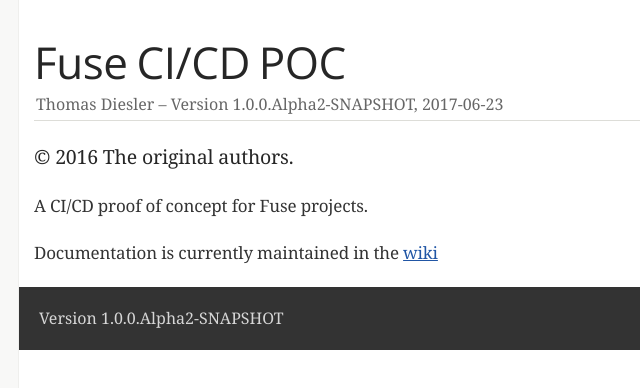
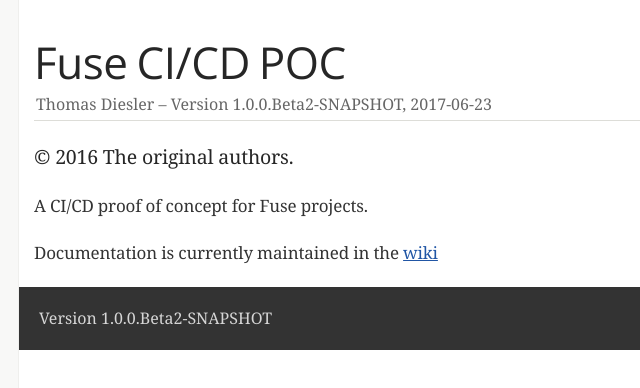
Before and after one commit to FuseCID/cidpoc, a plain HTML site: page docs/index.html in a window 1280 px wide. Shown: the full height of the page, 301-941 px from the left. Drawn offline with nearby package versions, Linux system fonts and the light colour scheme; a web font is replaced by a local one.

```diff
--- a/docs/index.html
+++ b/docs/index.html
@@ -424,7 +424,7 @@ body.book #toc,body.book #preamble,body.book h1.sect0,body.book .sect1>h2{page-b
 <h1>Fuse CI/CD POC</h1>
 <div class="details">
 <span id="author" class="author">Thomas Diesler</span><br>
-<span id="revnumber">version 1.0.0.Alpha2-SNAPSHOT,</span>
+<span id="revnumber">version 1.0.0.Beta2-SNAPSHOT,</span>
 <span id="revdate">2017-06-23</span>
 </div>
 <div id="toc" class="toc2">
@@ -442,14 +442,14 @@ body.book #toc,body.book #preamble,body.book h1.sect0,body.book .sect1>h2{page-b
 <p>A CI/CD proof of concept for Fuse projects.</p>
 </div>
 <div class="paragraph">
-<p>Documentation is currently maintained in the <a href="https://github.com/tdiesler/cidpoc/wiki">wiki</a></p>
+<p>Documentation is currently maintained in the <a href="https://github.com/FuseCID/cidpoc/wiki">wiki</a></p>
 </div>
 </div>
 </div>
 </div>
 <div id="footer">
 <div id="footer-text">
-Version 1.0.0.Alpha2-SNAPSHOT<br>
+Version 1.0.0.Beta2-SNAPSHOT<br>
 </div>
 </div>
 </body>
```
Also changed, not shown: 1 other file.
